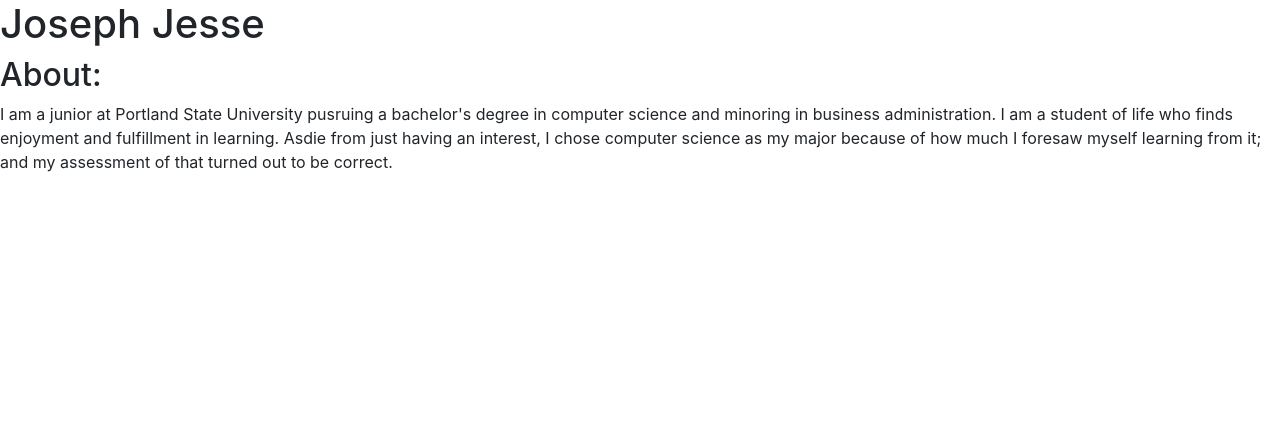
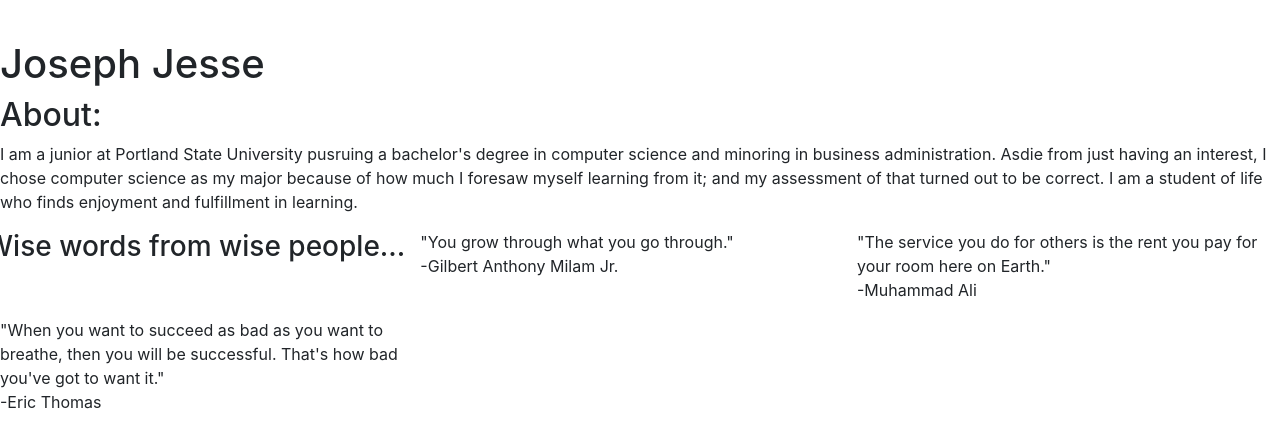
Before and after one commit to jjesse55/jjesse55.github.io, a plain HTML site: page index.html in a window 1280 px wide. Drawn offline with nearby package versions, Linux system fonts and the light colour scheme.

Commit message:
Added quotes to the about section

```diff
--- a/index.html
+++ b/index.html
@@ -17,23 +17,71 @@
     <script src="https://cdnjs.cloudflare.com/ajax/libs/popper.js/1.14.7/umd/popper.min.js"></script>
     <script src="https://maxcdn.bootstrapcdn.com/bootstrap/4.3.1/js/bootstrap.min.js"></script>
 </head>
-<header></header>
-    <h1 id="name">Joseph Jesse</h1>
-
-    <h2>About:</h2>
-
-    <p>I am a junior at Portland State University pusruing a bachelor's degree in computer science and
-        minoring in business administration. I am a student of life who finds enjoyment and fulfillment in learning.
-        Asdie from just having an interest, I chose computer science as my major because of how much I foresaw myself
-        learning from it; and my assessment of that turned out to be correct.
-    </p>
-
-<section></section>
-
-<footer></footer>
 
 <body>
+    <header>
+        <!-- Bootstrap navbar-->
+        <nav>
+            <!-- Bootstrap navbar toggler for smaller devices and collapsible option -->
+            <button class="navbar-toggler" type="button" data-toggle="collapse" data-target="#collapsibleNavbar">
+                <span class="navbar-toggler-icon"></span>
+            </button>
+        </nav>
+    </header>
 
+    <main>
+        <h1 id="name">Joseph Jesse</h1>
+
+        <!-- About section -->
+        <section id="about">
+            <h2>About:</h2>
+            <p>
+                I am a junior at Portland State University pusruing a bachelor's degree in computer science and
+                minoring in business administration. Asdie from just having an interest, I chose computer science as my
+                major because of how much I foresaw
+                myself learning from it; and my assessment of that turned out to be correct. I am a student of life who
+                finds enjoyment and fulfillment in
+                learning.
+            </p>
+
+            <!-- Quotes -->
+            <div class="row">
+                <h3>Wise words from wise people...</h3>
+                <div class=col-md-4>
+                    <blockquote>
+                        <p>
+                            "You grow through what you go through."
+                            <br>
+                            -Gilbert Anthony Milam Jr.
+                        </p>
+                    </blockquote>
+                </div>
+                <div class=col-md-4>
+                    <blockquote>
+                        <p>
+                            "The service you do for others is the rent you pay for your room here on Earth."
+                            <br>
+                            -Muhammad Ali
+                        </p>
+                    </blockquote>
+                </div>
+                <div class=col-md-4>
+                    <blockquote>
+                        <p>
+                            "When you want to succeed as bad as you want to breathe, then you will be successful. That's
+                            how bad you've got to want it."
+                            <br>
+                            -Eric Thomas
+                        </p>
+                    </blockquote>
+                </div>
+            </div>
+        </section>
+    </main>
+
+    <footer>
+
+    </footer>
 </body>
 
 </html>
```
